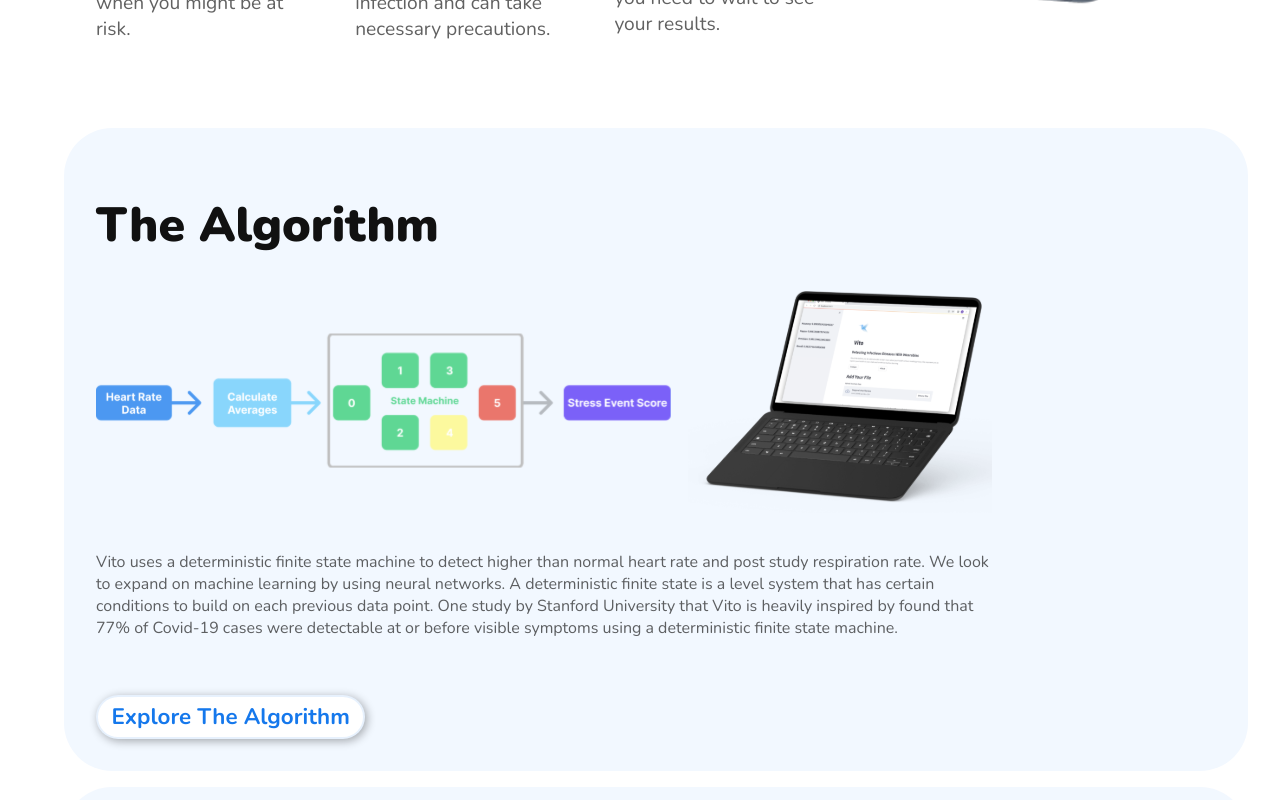
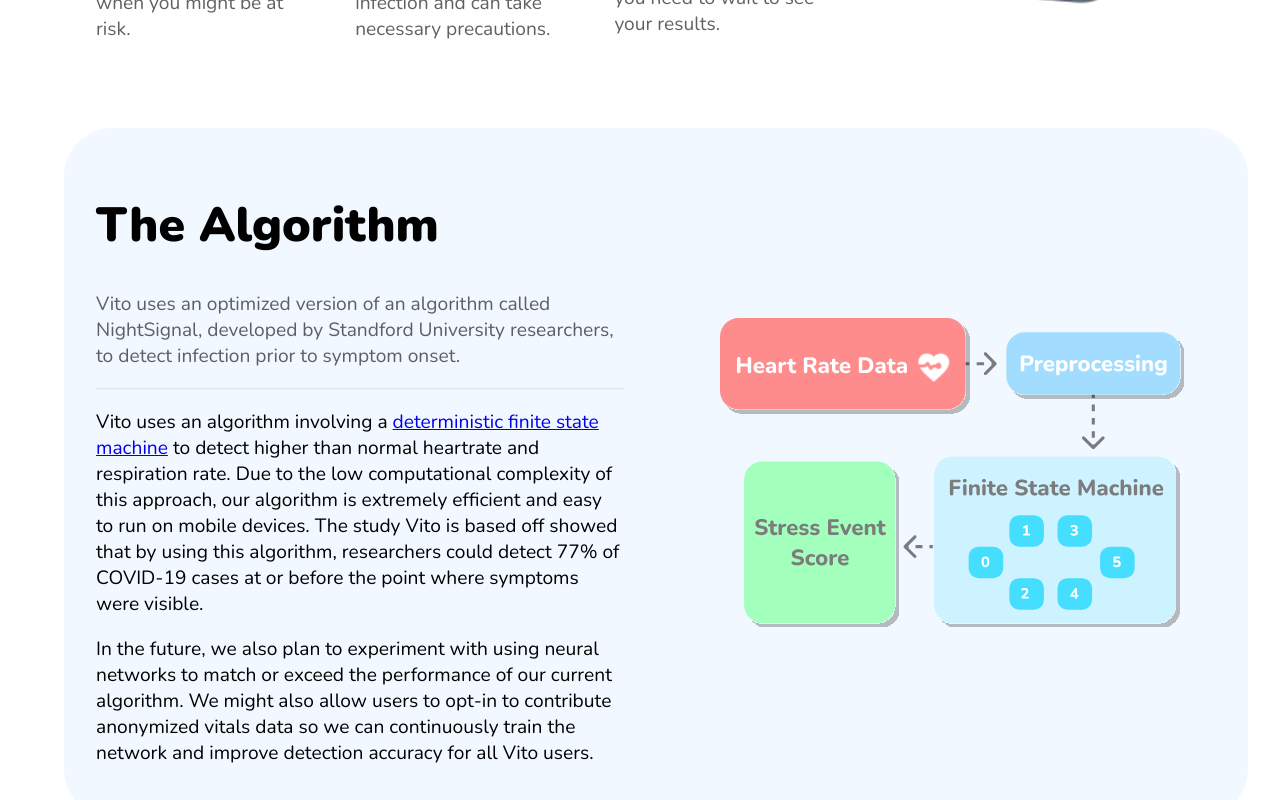
Before and after one commit to Vito-Research/Vito-Website, a React (Vite) app: page / in a window 1280 px wide. Shown: the part 4520-5320 px from the top of the page. Built offline with nearby package versions, Linux system fonts and the light colour scheme.

Commit message:
Improved algorithm section

```diff
--- a/src/_colors.scss
+++ b/src/_colors.scss
@@ -34,4 +34,6 @@
 $nav-primary: $text-primary; // Normal navbar text (inactive links)
 $nav-active: $text-muted; // Active navbar text (active links)
 $nav-btn: $btn-primary; // Navbar action button background color
-$nav-dropdown-bg: rgb(121, 212, 255);
+$nav-dropdown-bg: rgb(255, 255, 255);
+$nav-dropdown-text: rgb(133, 133, 133);
+$nav-dropdown-active: rgb(0, 0, 0);
--- a/src/components/Home/sections/AlgorithmSection.tsx
+++ b/src/components/Home/sections/AlgorithmSection.tsx
@@ -4,27 +4,43 @@
 function AlgorithmSection() {
   return (
     <div className="section algorithm" id="algorithm">
-      <h1 className="section-header">The Algorithm</h1>
-
-      <img alt="algorithm" className="algo" src={Algo} />
-      <caption className="algorithm-caption">
-        Vito uses a deterministic finite state machine to detect higher than
-        normal heart rate and post study respiration rate. We look to expand on
-        machine learning by using neural networks. A deterministic finite state
-        is a level system that has certain conditions to build on each previous
-        data point. One study by Stanford University that Vito is heavily
-        inspired by found that 77% of Covid-19 cases were detectable at or
-        before visible symptoms using a deterministic finite state machine.
-      </caption>
-      <a href="https://github.com/Vito-Research/Vito-White-Paper/blob/main/Vito-White-Paperv2.pdf">
-        <button
-          style={{ marginTop: "5%" }}
-          type="button"
-          className="btn btn-cta"
-        >
-          Explore The Algorithm
-        </button>
-      </a>
+      <div className="algo-text">
+        <h1 className="section-header">The Algorithm</h1>
+        <p className="muted">
+          Vito uses an optimized version of an algorithm called NightSignal,
+          developed by Standford University researchers, to detect infection
+          prior to symptom onset.
+        </p>
+        <hr />
+        <p>
+          Vito uses an algorithm involving a{" "}
+          <a
+            href="https://en.wikipedia.org/wiki/Deterministic_finite_automaton"
+            target="_blank"
+            rel="noreferrer"
+          >
+            deterministic finite state machine
+          </a>{" "}
+          to detect higher than normal heartrate and respiration rate. Due to
+          the low computational complexity of this approach, our algorithm is
+          extremely efficient and easy to run on mobile devices. The study Vito
+          is based off showed that by using this algorithm, researchers could
+          detect 77% of COVID-19 cases at or before the point where symptoms
+          were visible.
+        </p>
+        <p>
+          In the future, we also plan to experiment with using neural networks
+          to match or exceed the performance of our current algorithm. We might
+          also allow users to opt-in to contribute anonymized vitals data so we
+          can continuously train the network and improve detection accuracy for
+          all Vito users.
+        </p>
+      </div>
+      <img
+        src={Algo}
+        alt="Receive an Alert, choose to take precautions, and reduce the spread"
+        className="algo-img"
+      />
     </div>
   );
 }
--- a/src/components/Home/sections/algorithmSection.scss
+++ b/src/components/Home/sections/algorithmSection.scss
@@ -1,32 +1,34 @@
 @use "/src/colors" as *;
 @use "/src/util";
+@use "/src/screen" as *;
 
 .section.algorithm {
-  width: 100%;
-  flex-direction: column;
+  display: flex;
+  flex-direction: row;
+  justify-content: space-between;
   background-color: $content-bg-blue;
-  color: $text-dark;
-  padding: 2em;
-}
-.algorithm-text {
-  flex: 1 1 50%;
-
-  align-self: center;
-  color: $text-dark;
-}
-.algorithm-header {
-  color: $text-dark;
-}
-.algorithm-caption {
-  color: $text-dark-muted;
-  width: 70vw;
-  padding-top: 2em;
-  text-align: left;
+  @include wrap-lg;
+  @include center-lg;
 }
 
-sup {
-  color: $text-dark;
+.algo-text {
+  flex: 0 1 50%;
+  padding: 2em;
+  align-self: center;
+  color: black;
 }
-img.algo {
-  width: 70vw;
+
+.algo-img {
+  flex: 0 0 40%;
+  min-width: 35em;
+  max-width: 45em;
+  margin-left: auto;
+  margin-right: auto;
+  padding: 3em;
+  height: auto;
+  align-self: center;
+  @include large {
+    max-width: 80%;
+    margin: 0;
+  }
 }
--- a/src/components/navbar.scss
+++ b/src/components/navbar.scss
@@ -68,12 +68,14 @@
     background: $nav-dropdown-bg;
     box-shadow: 1px 1px 5px #0004;
     .nav-item {
-      width: 50%;
+      color: $nav-dropdown-text;
       margin: 0.3em;
       font-size: 1.5em;
-      border-bottom: #fff3 1px solid;
     }
-
+    .nav-item a.active,
+    .nav-item a:hover {
+      color: $nav-dropdown-active;
+    }
     .nav-btn-div {
       width: 100%;
       margin: 0.3em;
```
Also changed, not shown: src/res/Algo.svg.
